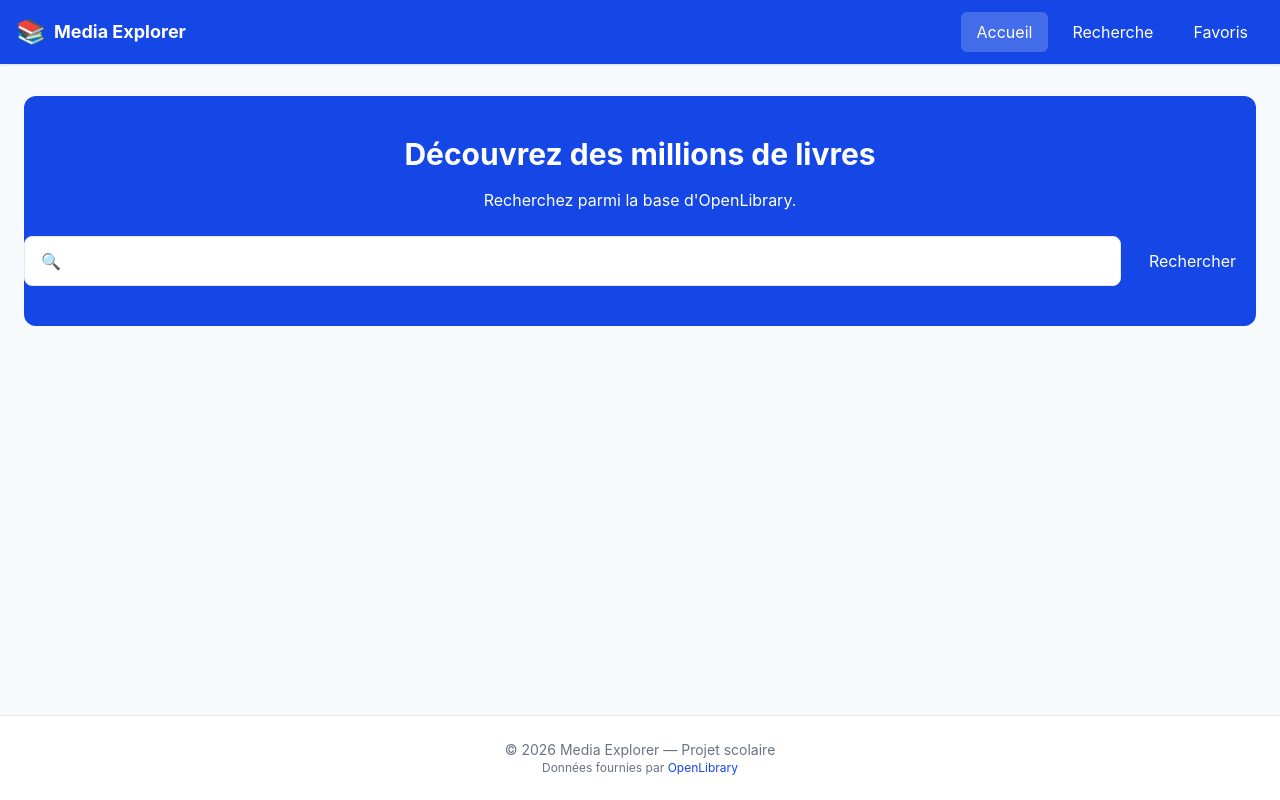
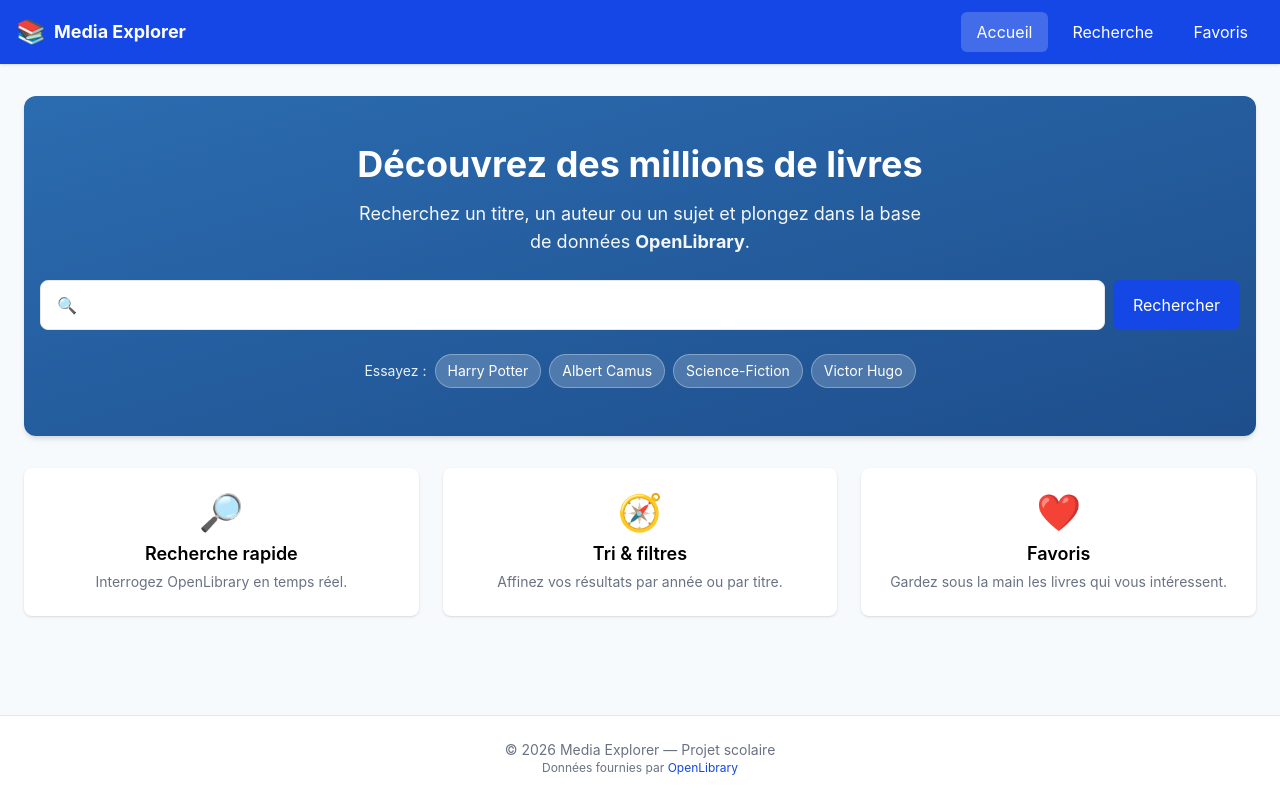
Before and after one commit to Dani201008/Projet-Frontend, a Vue app: page / in a window 1280 px wide. Built offline with nearby package versions, Linux system fonts and the light colour scheme.

Commit message:
feat: enrichit la page d'accueil avec hero et suggestions
HomeView présente un hero en dégradé avec barre de recherche, suggestions cliquables et trois points forts. index.html gagne un titre, une description et un theme-color. Couvre US-18.

```diff
--- a/index.html
+++ b/index.html
@@ -4,7 +4,9 @@
     <meta charset="UTF-8" />
     <link rel="icon" type="image/svg+xml" href="/favicon.svg" />
     <meta name="viewport" content="width=device-width, initial-scale=1.0" />
-    <title>Media Explorer</title>
+    <meta name="description" content="Media Explorer - Recherchez et explorez des livres grâce à l'API OpenLibrary." />
+    <meta name="theme-color" content="#2b6cb0" />
+    <title>Media Explorer – Exploration de livres</title>
   </head>
   <body>
     <div id="app"></div>
--- a/src/views/HomeView.vue
+++ b/src/views/HomeView.vue
@@ -1,17 +1,51 @@
 <!--
   Fichier  : src/views/HomeView.vue
   Auteur   : Timmy
-  Rôle     : Page d'accueil avec barre de recherche.
+  Rôle     : Page d'accueil : hero, barre de recherche, suggestions et points forts.
   Créé le  : 08.05.2026
-  Modifié  : 08.05.2026
+  Modifié  : 04.06.2026
 -->
 <template>
   <section class="flex flex-col gap-8">
-    <!-- Bandeau bleu d'accueil avec la barre de recherche au centre. -->
-    <div class="text-center py-10 bg-blue-700 text-white rounded-xl">
-      <h1 class="text-3xl font-bold mb-4">Découvrez des millions de livres</h1>
-      <p class="mb-6">Recherchez parmi la base d'OpenLibrary.</p>
+    <div class="text-center px-4 py-10 sm:py-12 bg-gradient-to-br from-primary to-primary-dark text-white rounded-xl shadow-md">
+      <h1 class="text-3xl sm:text-4xl font-bold mb-4">Découvrez des millions de livres</h1>
+      <p class="text-base sm:text-lg opacity-95 max-w-xl mx-auto mb-6">
+        Recherchez un titre, un auteur ou un sujet et plongez dans la base de données <strong>OpenLibrary</strong>.
+      </p>
       <SearchBar v-model="query" @submit="onSearch" />
+
+      <!-- Quelques recherches d'exemple pour démarrer en un clic. -->
+      <div class="mt-6 flex flex-wrap gap-2 justify-center items-center">
+        <span class="text-sm opacity-90">Essayez :</span>
+        <button
+          v-for="suggestion in suggestions"
+          :key="suggestion"
+          type="button"
+          class="bg-white/20 border border-white/30 text-white px-3 py-1.5 rounded-full text-sm hover:bg-white/35"
+          @click="onSearch(suggestion)"
+        >
+          {{ suggestion }}
+        </button>
+      </div>
+    </div>
+
+    <!-- Trois points forts de l'application. -->
+    <div class="grid gap-6 grid-cols-1 sm:grid-cols-3">
+      <div class="bg-white p-6 rounded-lg text-center shadow-sm">
+        <div class="text-4xl mb-2">🔎</div>
+        <h3 class="text-lg font-semibold mb-1">Recherche rapide</h3>
+        <p class="text-gray-500 text-sm">Interrogez OpenLibrary en temps réel.</p>
+      </div>
+      <div class="bg-white p-6 rounded-lg text-center shadow-sm">
+        <div class="text-4xl mb-2">🧭</div>
+        <h3 class="text-lg font-semibold mb-1">Tri &amp; filtres</h3>
+        <p class="text-gray-500 text-sm">Affinez vos résultats par année ou par titre.</p>
+      </div>
+      <div class="bg-white p-6 rounded-lg text-center shadow-sm">
+        <div class="text-4xl mb-2">❤️</div>
+        <h3 class="text-lg font-semibold mb-1">Favoris</h3>
+        <p class="text-gray-500 text-sm">Gardez sous la main les livres qui vous intéressent.</p>
+      </div>
     </div>
   </section>
 </template>
@@ -22,19 +56,19 @@ import SearchBar from '@/components/SearchBar.vue'
 export default {
   name: 'HomeView',
   components: { SearchBar },
-
   data() {
     return {
       // Saisie en cours, liée à SearchBar via v-model.
-      query: ''
+      query: '',
+      // Recherches proposées en un clic sous la barre.
+      suggestions: ['Harry Potter', 'Albert Camus', 'Science-Fiction', 'Victor Hugo']
     }
   },
-
   methods: {
     /**
      * Validation de la recherche depuis l'accueil.
      * On redirige vers /search?q=<terme> : l'URL devient partageable
-     * et le bouton précédent/suivant du navigateur fonctionne naturellement.
+     * et les boutons précédent / suivant du navigateur fonctionnent naturellement.
      */
     onSearch(term) {
       this.$router.push({ name: 'search', query: { q: term } })
```
